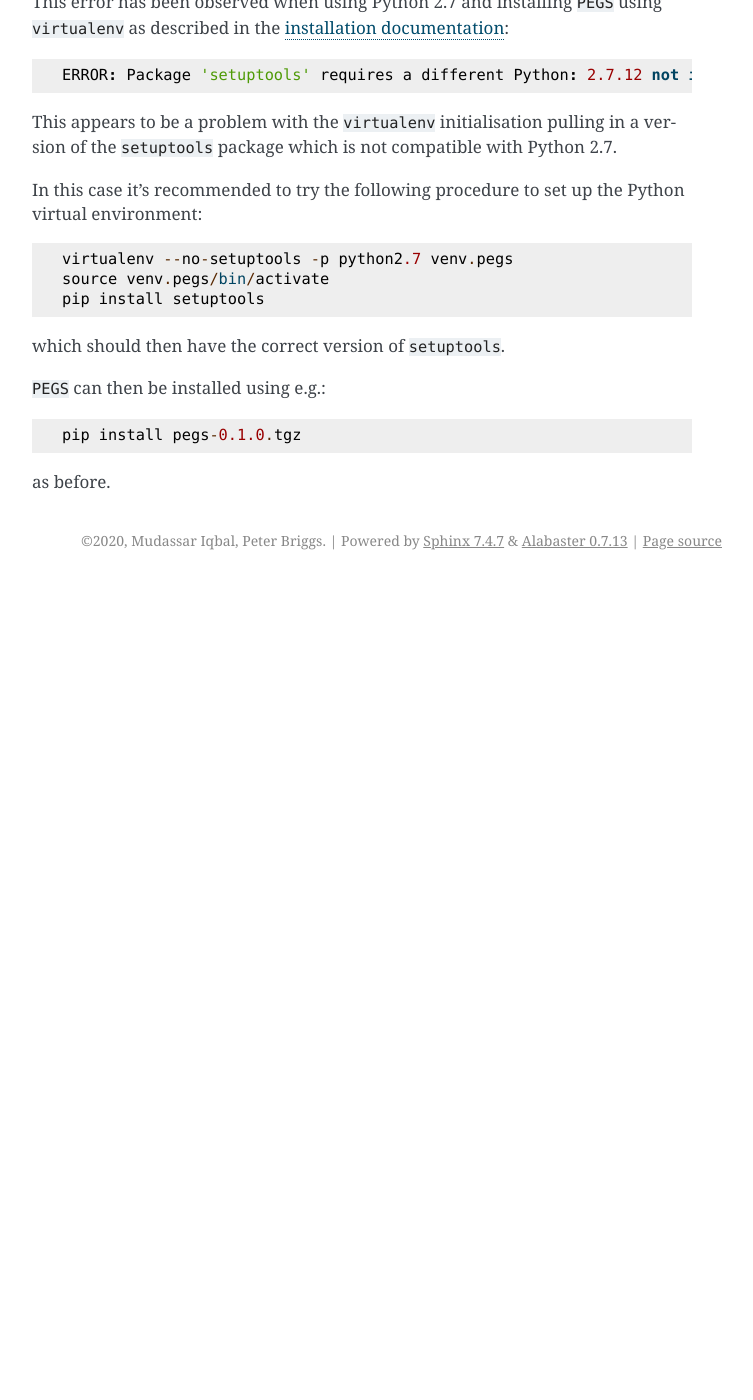
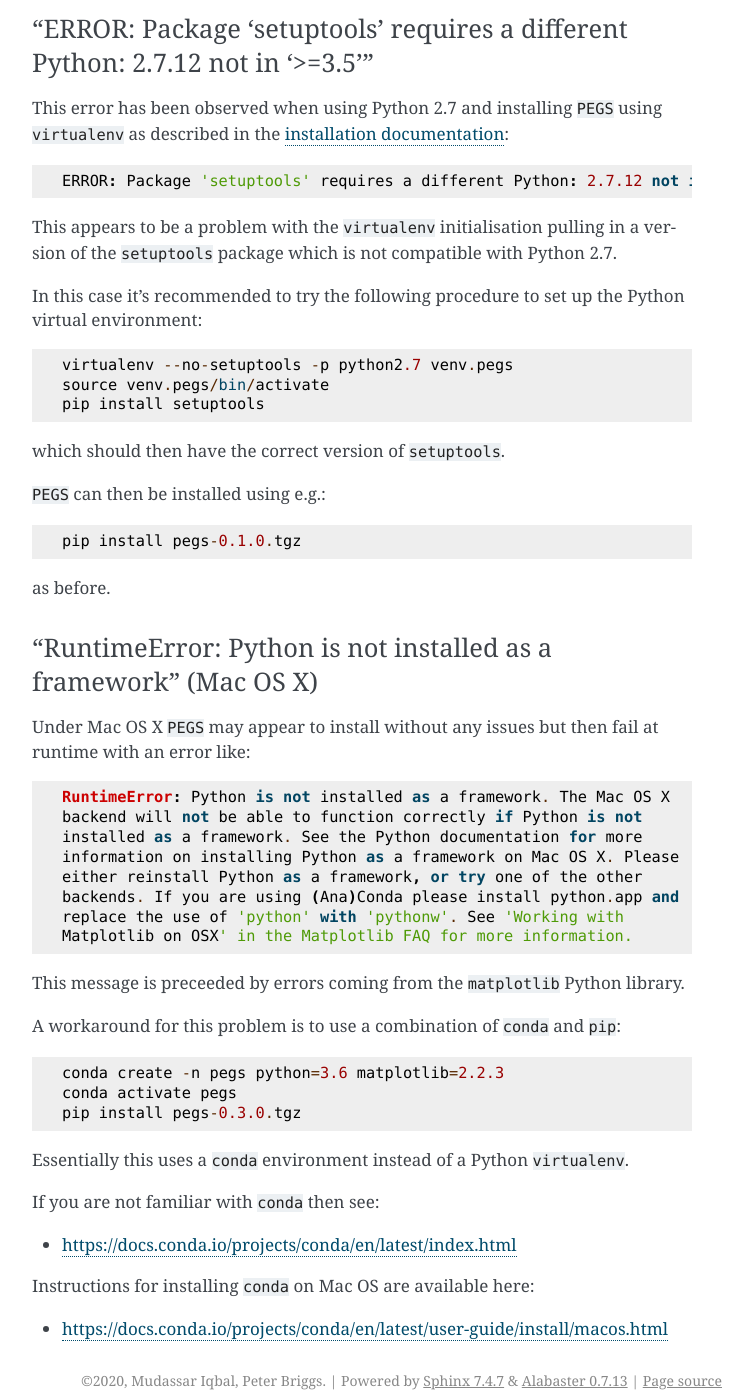
Before and after one commit to fls-bioinformatics-core/pegs, a Sphinx documentation site: the page built from docs/source/known_problems.rst, in a window 1280 px wide and 1400 px high, scrolled down 677 px. Shown: the whole window, without its empty margins (388-1141 px from the left). Built offline with Sphinx 7.4.7, drawn with Linux system fonts in a browser that asks for light colours; before the commit the page ends 1257 px from its top, so only the background shows below that; some of the changed text lies outside the part shown.

Commit message:
Documentation: update the 'known problems' with workaround for Mac OS Python framework runtime error.

```diff
--- a/docs/source/known_problems.rst
+++ b/docs/source/known_problems.rst
@@ -10,6 +10,12 @@ Installation problems
 
 * :ref:`install_problem_numpy_dtype_size`
 * :ref:`install_problem_python27_virtualenv_setuptools`
+
+
+Runtime problems
+================
+
+* :ref:`runtime_problem_macosx_python_not_installed_as_framework`
 
 .. _install_problem_numpy_dtype_size:
 
@@ -62,3 +68,46 @@ which should then have the correct version of ``setuptools``.
    pip install pegs-0.1.0.tgz
 
 as before.
+
+.. _runtime_problem_macosx_python_not_installed_as_framework:
+
+"RuntimeError: Python is not installed as a framework" (Mac OS X)
+-----------------------------------------------------------------
+
+Under Mac OS X ``PEGS`` may appear to install without any issues but
+then fail at runtime with an error like:
+
+::
+
+    RuntimeError: Python is not installed as a framework. The Mac OS X
+    backend will not be able to function correctly if Python is not
+    installed as a framework. See the Python documentation for more
+    information on installing Python as a framework on Mac OS X. Please
+    either reinstall Python as a framework, or try one of the other
+    backends. If you are using (Ana)Conda please install python.app and
+    replace the use of 'python' with 'pythonw'. See 'Working with
+    Matplotlib on OSX' in the Matplotlib FAQ for more information.
+
+This message is preceeded by errors coming from the ``matplotlib``
+Python library.
+
+A workaround for this problem is to use a combination of ``conda``
+and ``pip``:
+
+::
+
+   conda create -n pegs python=3.6 matplotlib=2.2.3
+   conda activate pegs
+   pip install pegs-0.3.0.tgz
+
+Essentially this uses a ``conda`` environment instead of a Python
+``virtualenv``.
+
+If you are not familiar with ``conda`` then see:
+
+* https://docs.conda.io/projects/conda/en/latest/index.html
+
+Instructions for installing ``conda`` on Mac OS are available
+here:
+
+* https://docs.conda.io/projects/conda/en/latest/user-guide/install/macos.html
```
